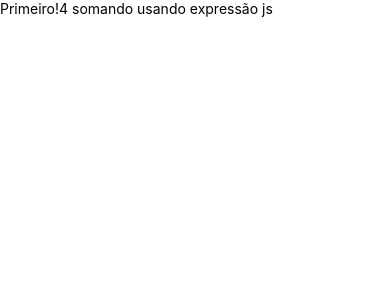
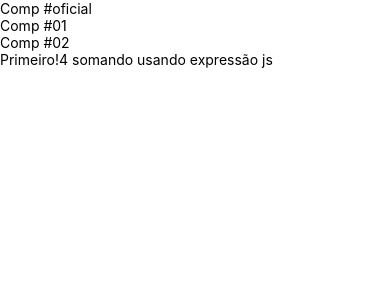
Before and after one commit to NathanaelCarauna/React-native-curso-cod3r, a React Native app: screen / in a window 390 px wide. Shown: the top 300 px of the page. Built offline with nearby package versions, Linux system fonts and the light colour scheme.

Commit message:
Aula 16, export e export default

```diff
--- a/src/App.js
+++ b/src/App.js
@@ -1,10 +1,15 @@
 import React from 'react';
 import {Text, View} from 'react-native'
 
+import Oficial, {Comp1, Comp2} from './components/Multi'
 import Primeiro from './components/Primeiro'
 
 export default () => (
   <View>
+
+    <Oficial/>
+    <Comp1/>
+    <Comp2/>
     <Primeiro/>
   </View>
 )
--- /dev/null
+++ b/src/components/Multi.js
@@ -0,0 +1,23 @@
+import React from 'react';
+import {Text} from 'react-native';
+
+function Comp (){
+    return(
+        <Text>Comp #oficial</Text>
+    )
+}
+
+function Comp1 (){
+    return(
+        <Text>Comp #01</Text>
+    )
+}
+
+function Comp2 (){
+    return (
+        <Text>Comp #02</Text>
+    )
+}
+
+export {Comp1, Comp2}
+export default Comp
```
